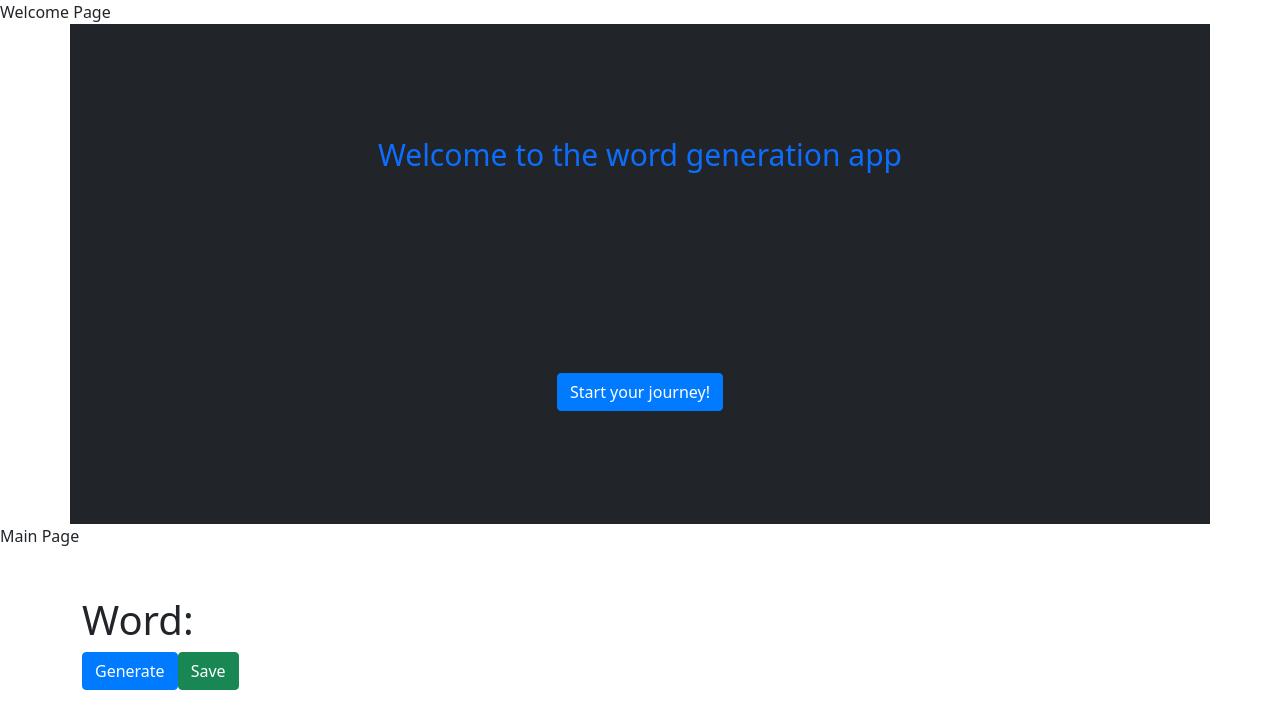
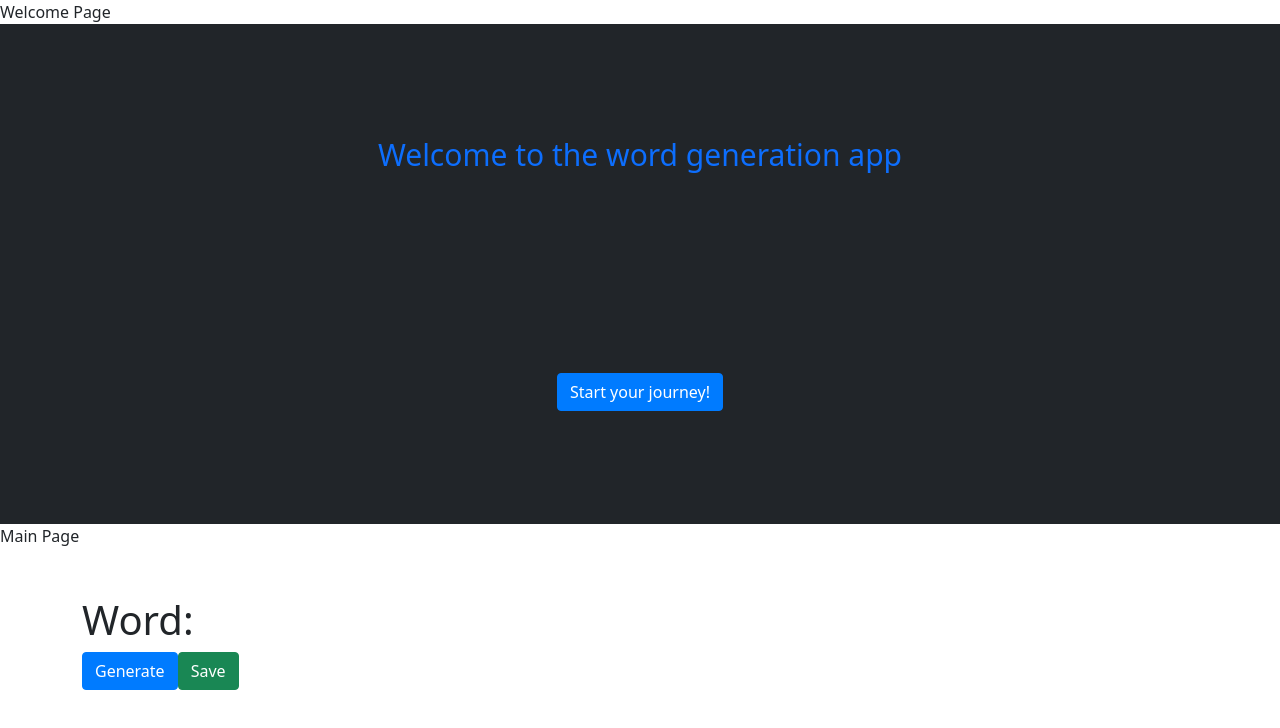
Before and after one commit to SimonHumber/VocabProject, a React (Create React App) app: page / in a window 1280 px wide. Shown: the top 728 px of the page. Built offline with nearby package versions, Linux system fonts and the light colour scheme.

Commit message:
made container fluid so it's max width

```diff
--- a/src/WelcomePage.js
+++ b/src/WelcomePage.js
@@ -10,7 +10,7 @@ const WelcomePage = () => {
   };
 
   return (
-    <Container className="welcome-page-container bg-dark">
+    <Container fluid className="welcome-page-container bg-dark">
       <h1 className="welcome-title text-primary">Welcome to the word generation app</h1>
       <Button variant="primary" onClick={handleGoToMainPage}>Start your journey!</Button>
     </Container>
```
